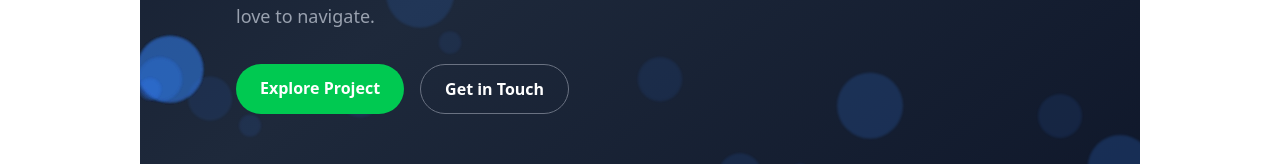
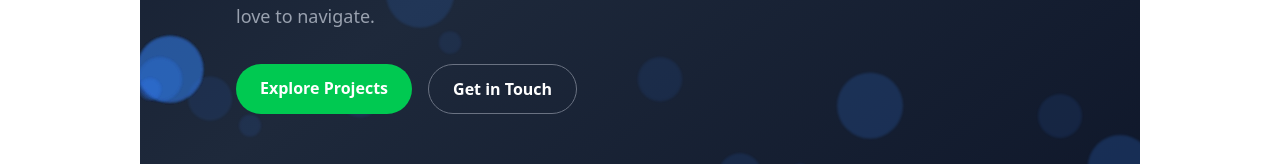
Before and after one commit to Sarthak-Adk/Portfolilo, a React (Vite) app: page / in a window 1280 px wide. Shown: the part 613-777 px from the top of the page. Built offline with nearby package versions, Linux system fonts and the light colour scheme.

Commit message:
changing the about section

```diff
--- a/src/Pages/About.jsx
+++ b/src/Pages/About.jsx
@@ -45,7 +45,6 @@ const About = () => {
     { name: "C++", level: "Intermediate" },
     { name: "Visual Basic", level: "Intermediate" },
     { name: "CSS", level: "Intermediate" },
-    { name: "Blockchain", level: "Beginner" },
     { name: "C", level: "Intermediate" },
   ];
 
--- a/src/Pages/Home.jsx
+++ b/src/Pages/Home.jsx
@@ -54,7 +54,7 @@ export default function Hero() {
             className="px-6 py-2 sm:py-3 bg-green-500 hover:bg-green-600 rounded-full font-semibold text-white transition-all duration-300"
             whileHover={{ scale: 1.05 }}
           >
-            Explore Project
+            Explore Projects
           </motion.a>
 
           <motion.a
@@ -63,7 +63,6 @@ export default function Hero() {
             whileHover={{ scale: 1.05 }}
           >
             Get in Touch
-
           </motion.a>
         </div>
       </div>
```
